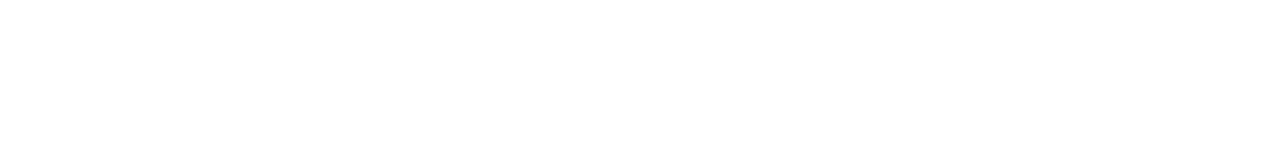
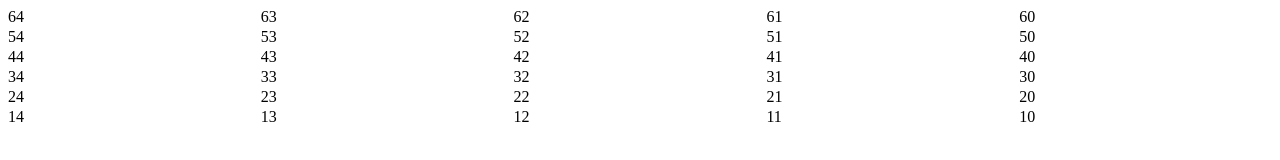
Before and after one commit to nevtemu/notes-test, a plain HTML site: page index.html in a window 1280 px wide. Drawn offline with Linux system fonts and the light colour scheme.

Commit message:
Added base layout for frets

```diff
--- a/index.html
+++ b/index.html
@@ -5,11 +5,13 @@
     <meta name="viewport" content="width=device-width, initial-scale=1.0">
 
     <link rel="stylesheet" href="style.css">
-    <script src="script.js"></script>
+    <script src="script.js" defer></script>
 
     <title>Document</title>
 </head>
 <body>
+    <div class="frets" id="frets">
 
+    </div>
 </body>
 </html>
--- a/script.js
+++ b/script.js
@@ -0,0 +1,11 @@
+const drawFrets = () => {
+    let a = "";
+    for(let i=1; i<=6; i++){
+        for(let j=0; j<=4; j++){
+            let b = `${7-i}${j==0 ? 0 : 5-j}`;
+            a += `<div class="fret" id="fret${b}" onclick="checkAnswer()" style="grid-row:${i}; grid-column: ${j};">${b}</div>`;
+        }
+    }
+    document.getElementById("frets").innerHTML = a;
+}
+drawFrets()
--- a/style.css
+++ b/style.css
@@ -0,0 +1,8 @@
+.frets{
+    display: grid;
+    grid-template: repeat(5 1fr)/ repeat(6 1fr);
+}
+.fret{
+    height: 20px;
+    width:20px;
+}
```
Also changed, not shown: 1 other file.
